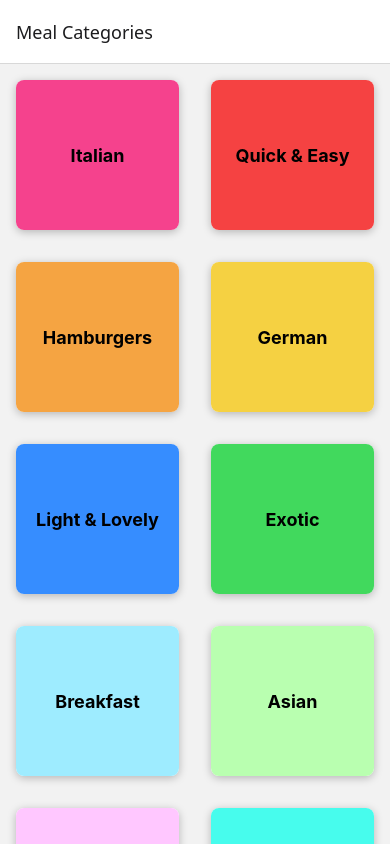
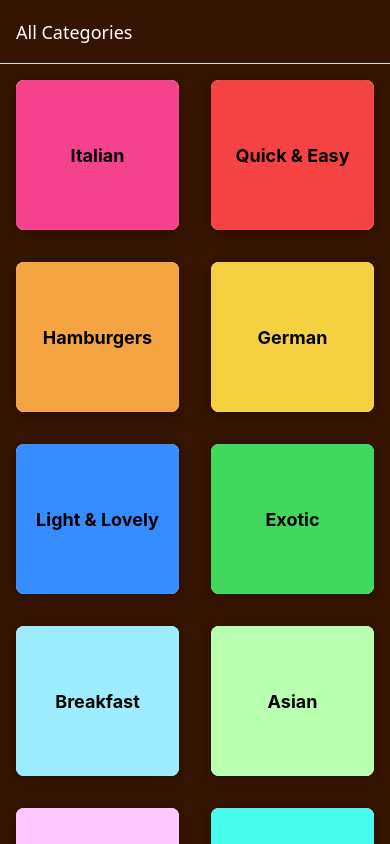
Before and after one commit to Benchen997/meal-app, a React Native app: screen /MealsCategories in a window 390 px wide. Built offline with nearby package versions, Linux system fonts and the light colour scheme.

Commit message:
set up navigation

```diff
--- a/App.js
+++ b/App.js
@@ -10,26 +10,29 @@ const Stack = createNativeStackNavigator();
 export default function App() {
   return (
     <>
-      <StatusBar style="dark" />
+      <StatusBar style="light" />
       <NavigationContainer>
-        <Stack.Navigator>
+        <Stack.Navigator screenOptions={{
+          headerStyle: styles.header,
+          headerTintColor: "white",
+          contentStyle: {
+            backgroundColor: "#351401",
+          },
+          headerBackTitle: "Back",
+        }}>
           <Stack.Screen
             name="MealsCategories"
             component={CategoriesScreen}
             options={{
-              title: "Meal Categories",
-              headerBackIcon: "arrow-left",
-              headerBackTitle: "Back",
+              title: "All Categories",
             }}
           />
           <Stack.Screen
             name="MealsOverview"
-            options={{
-              title: "Meals Overview",
-              headerBackIcon: "arrow-left",
-              headerBackTitle: "Back",
-            }}
             component={MealsOverviewScreen}
+            options={({ route }) => ({
+              title: route.params.categoryTitle,
+            })}
           />
         </Stack.Navigator>
       </NavigationContainer>
@@ -44,4 +47,7 @@ const styles = StyleSheet.create({
     alignItems: "center",
     justifyContent: "center",
   },
+  header: {
+    backgroundColor: "#351401",
+  },
 });
--- a/screens/CategoriesScreen.js
+++ b/screens/CategoriesScreen.js
@@ -3,10 +3,12 @@ import { CATEGORIES } from "../data/dummy-data";
 import CategoryGridTile from "../components/CategoryGridTile";
 
 export default function CategoriesScreen({ navigation }) {
-
   function renderCategoryItem(itemData) {
     function pressHandler() {
-      navigation.navigate("MealsOverview", { categoryId: itemData.item.id });
+      navigation.navigate("MealsOverview", {
+        categoryId: itemData.item.id,
+        categoryTitle: itemData.item.title,
+      });
     }
     return (
       <CategoryGridTile
--- a/screens/MealsOverviewScreen.js
+++ b/screens/MealsOverviewScreen.js
@@ -1,10 +1,10 @@
-import { View, Text, StyleSheet, FlatList } from "react-native";
+import { View, StyleSheet, FlatList } from "react-native";
 import { MEALS } from "../data/dummy-data";
 import MealItem from "../components/MealItem";
 
-
 export default function MealsOverviewScreen({ navigation, route }) {
   const categoryId = route.params.categoryId;
+
   const displayedMeals = MEALS.filter((meal) => {
     return meal.categoryIds.indexOf(categoryId) >= 0;
   });
```
